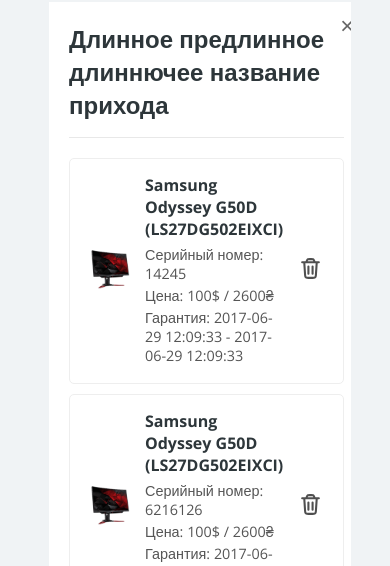
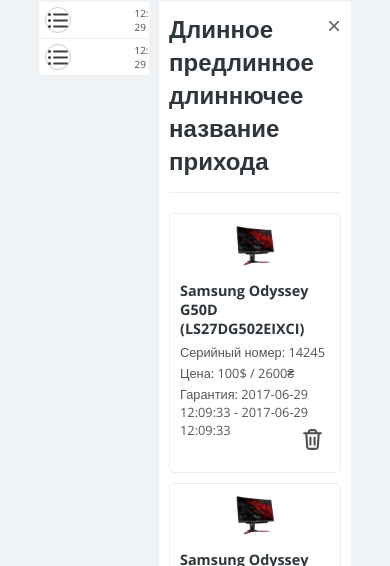
Before and after one commit to jalisco2213/orders-products, a Vue app: page / in a window 390 px wide. Both pictures are taken after a click on the element 174 px from the left and 299 px from the top of the page. Shown: the part 278-844 px from the top of the page. Built offline with nearby package versions, Linux system fonts and the light colour scheme.

Commit message:
Update OrderDetail.vue

```diff
--- a/src/components/Orders/OrderDetail.vue
+++ b/src/components/Orders/OrderDetail.vue
@@ -1,6 +1,6 @@
 <script setup>
 import Trash from "@/components/svg/Trash.vue";
-import DeletePopup from "@/components/Orders/DeletePopup.vue";
+import DeletePopup from "@/components/DeletePopup.vue";
 import {ref} from 'vue';
 
 const props = defineProps(['order']);
@@ -40,9 +40,9 @@
 
     <div class="products-list">
       <div v-for="product in localProducts" :key="product.id" class="product-item">
-        <div style="display: flex; align-items: center; gap: 10px; justify-content: space-between">
+        <div class="product-container">
           <div class="product-img">
-            <img style="width: 50px" src="/monitor.png" alt="">
+            <img src="/monitor.png" alt="">
           </div>
 
           <div class="product-info">
@@ -81,9 +81,12 @@
 <style scoped>
 .order-details {
   width: 100%;
+  max-width: 1200px;
+  margin: 0 auto;
   background: #fff;
   padding: 20px;
   position: relative;
+  box-sizing: border-box;
 }
 
 .close-btn {
@@ -101,6 +104,12 @@
   color: #333;
 }
 
+.line {
+  height: 1px;
+  background: #eee;
+  margin: 15px 0;
+}
+
 .products-list {
   margin-top: 20px;
 }
@@ -110,11 +119,31 @@
   border: 1px solid #eee;
   border-radius: 5px;
   margin-bottom: 10px;
+  box-sizing: border-box;
+}
+
+.product-container {
+  display: flex;
+  align-items: center;
+  gap: 15px;
+  flex-wrap: wrap;
+}
+
+.product-img img {
+  width: 50px;
+  height: auto;
+  object-fit: contain;
+}
+
+.product-info {
+  flex: 1;
+  min-width: 200px;
 }
 
 .product-title {
   font-weight: bold;
   margin-bottom: 5px;
+  font-size: 1rem;
 }
 
 .product-serial, .product-price, .product-guarantee {
@@ -126,9 +155,71 @@
 .product-remove {
   cursor: pointer;
   padding: 5px;
+  flex-shrink: 0;
 }
 
 .product-remove:hover {
   opacity: 0.7;
 }
+
+/* Медиазапросы для адаптивности */
+@media (max-width: 768px) {
+  .order-details {
+    padding: 15px;
+  }
+
+  .product-container {
+    gap: 10px;
+  }
+
+  .product-info {
+    min-width: 150px;
+  }
+
+  .product-title {
+    font-size: 0.9rem;
+  }
+
+  .product-serial, .product-price, .product-guarantee {
+    font-size: 0.8em;
+  }
+}
+
+@media (max-width: 480px) {
+  .order-details {
+    padding: 10px;
+  }
+
+  .product-item {
+    padding: 10px;
+  }
+
+  .product-container {
+    flex-direction: column;
+    align-items: flex-start;
+  }
+
+  .product-img {
+    align-self: center;
+  }
+
+  .product-remove {
+    align-self: flex-end;
+    margin-top: -30px;
+  }
+
+  .product-info {
+    width: 100%;
+  }
+}
+
+@media (max-width: 320px) {
+  .product-title {
+    font-size: 0.8rem;
+  }
+
+  .product-serial, .product-price, .product-guarantee {
+    font-size: 0.75em;
+  }
+}
 </style>
```
